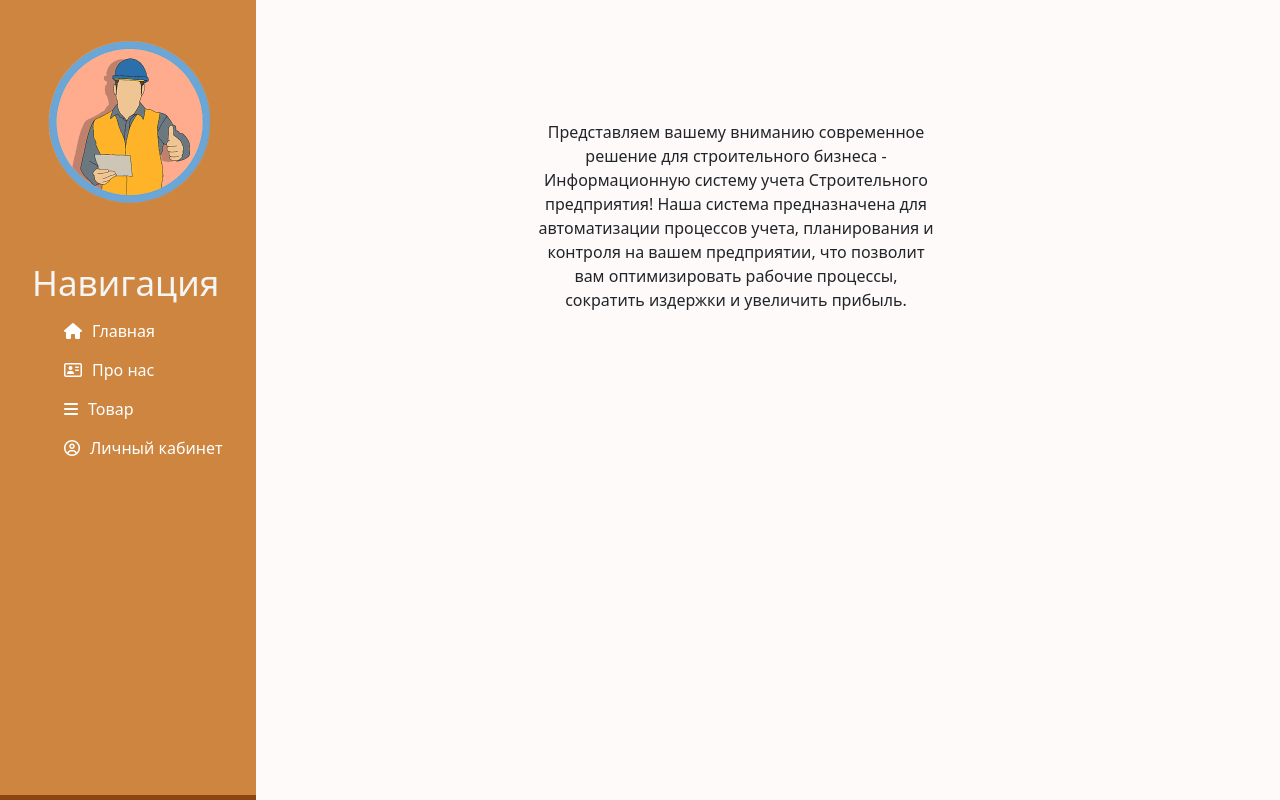
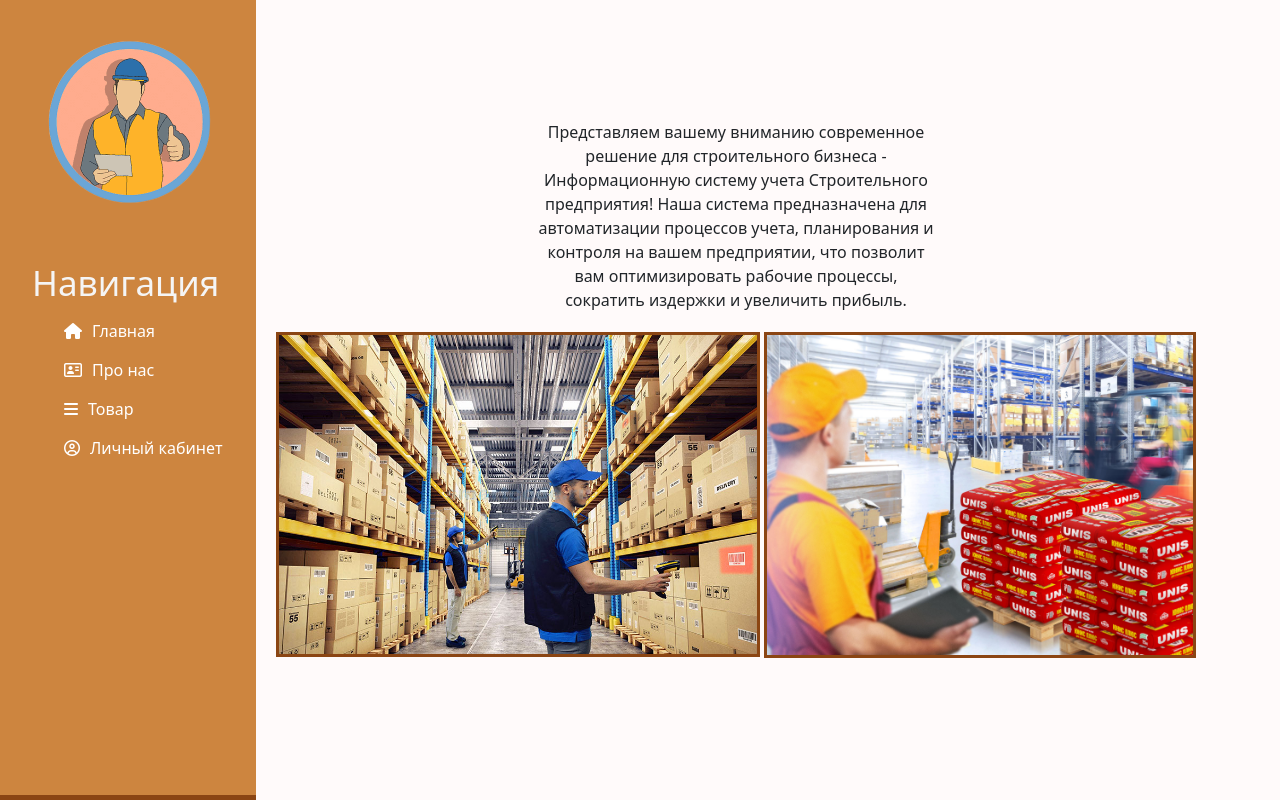
Before and after one commit to Erefani4/constrsite, a Django app: template main/templates/main/index.html in a window 1280 px wide. Run offline with Django 5.2, Linux system fonts and the light colour scheme; the template is opened without the code that fills it, so the values that code supplies are empty; parts of the project's set-up code (start-up, migrations or seed data) failed here and were passed over; some libraries are stand-ins or nearby versions.

Commit message:
adding a picture

```diff
--- a/main/static/main/css/main.css
+++ b/main/static/main/css/main.css
@@ -4,6 +4,20 @@
     display: block;
     margin-left: auto;
     margin-right: auto;
+}
+
+.m1 {
+    border: 3px solid #8B4513;
+    width: 50.5%;
+
+    vertical-align: middle;
+}
+
+.m2 {
+    border: 3px solid #8B4513;
+    width: 45%;
+
+    vertical-align: middle;
 }
 
 aside {
--- a/main/templates/main/index.html
+++ b/main/templates/main/index.html
@@ -3,11 +3,13 @@
 {% block title %}{{ title }}{% endblock %}
 
 {% block content %}
+
     <div class="features">
         <h1>{{ title }}</h1>
-        <p>Представляем вашему вниманию современное решение для строительного бизнеса - Информационную систему учета Строительного предприятия!
-
-        Наша система предназначена для автоматизации процессов учета, планирования и контроля на вашем предприятии, что позволит вам оптимизировать рабочие процессы, сократить издержки и увеличить прибыль.</p>
-
+        <p>Представляем вашему вниманию современное решение для строительного бизнеса - Информационную систему учета Строительного предприятия! Наша система предназначена для автоматизации процессов учета, планирования и контроля на вашем предприятии, что позволит вам оптимизировать рабочие процессы, сократить издержки и увеличить прибыль.</p>
+        <p1>
+            <img class="m1" src="/static/main/img/m1.jpg">
+            <img class="m2" src="/static/main/img/m2.jpg">
+        </p1>
     </div>
 {% endblock %}
```
